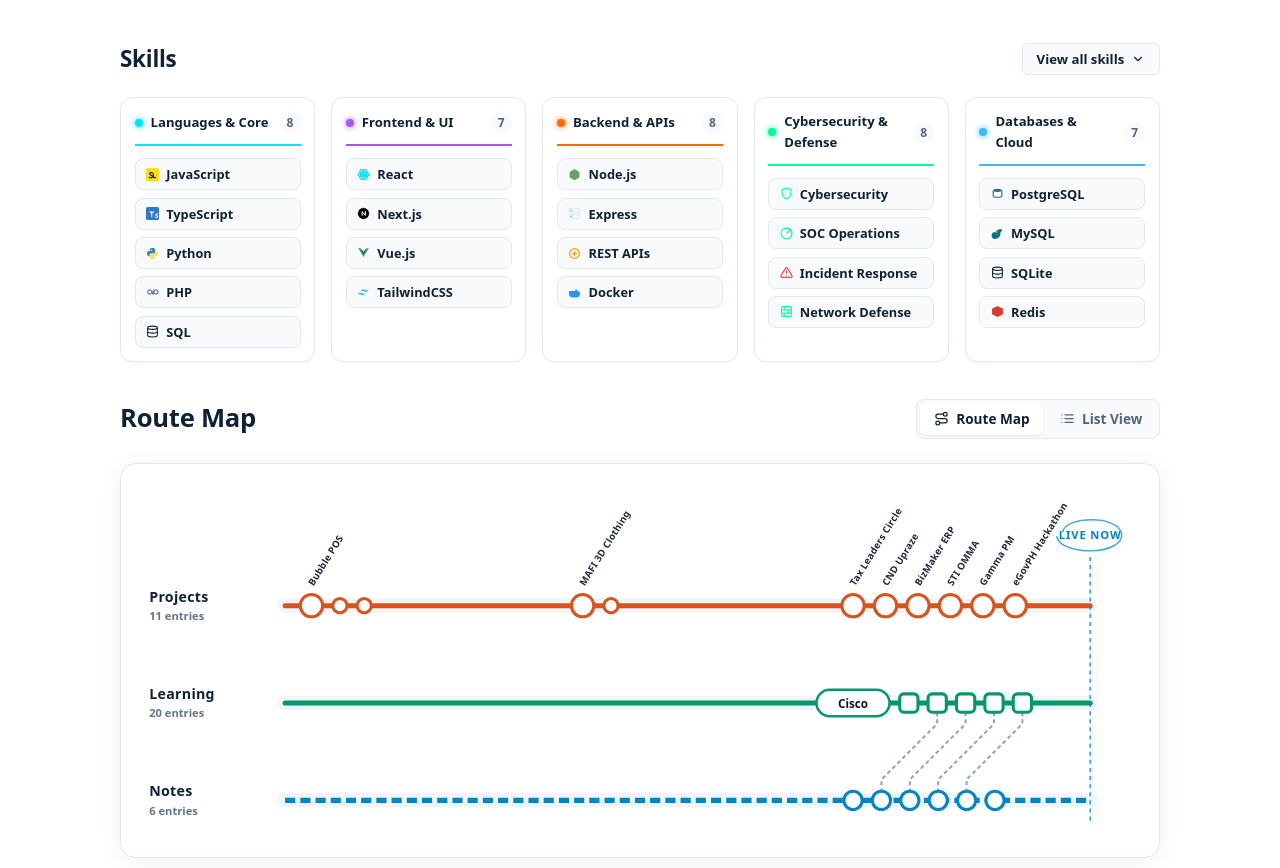
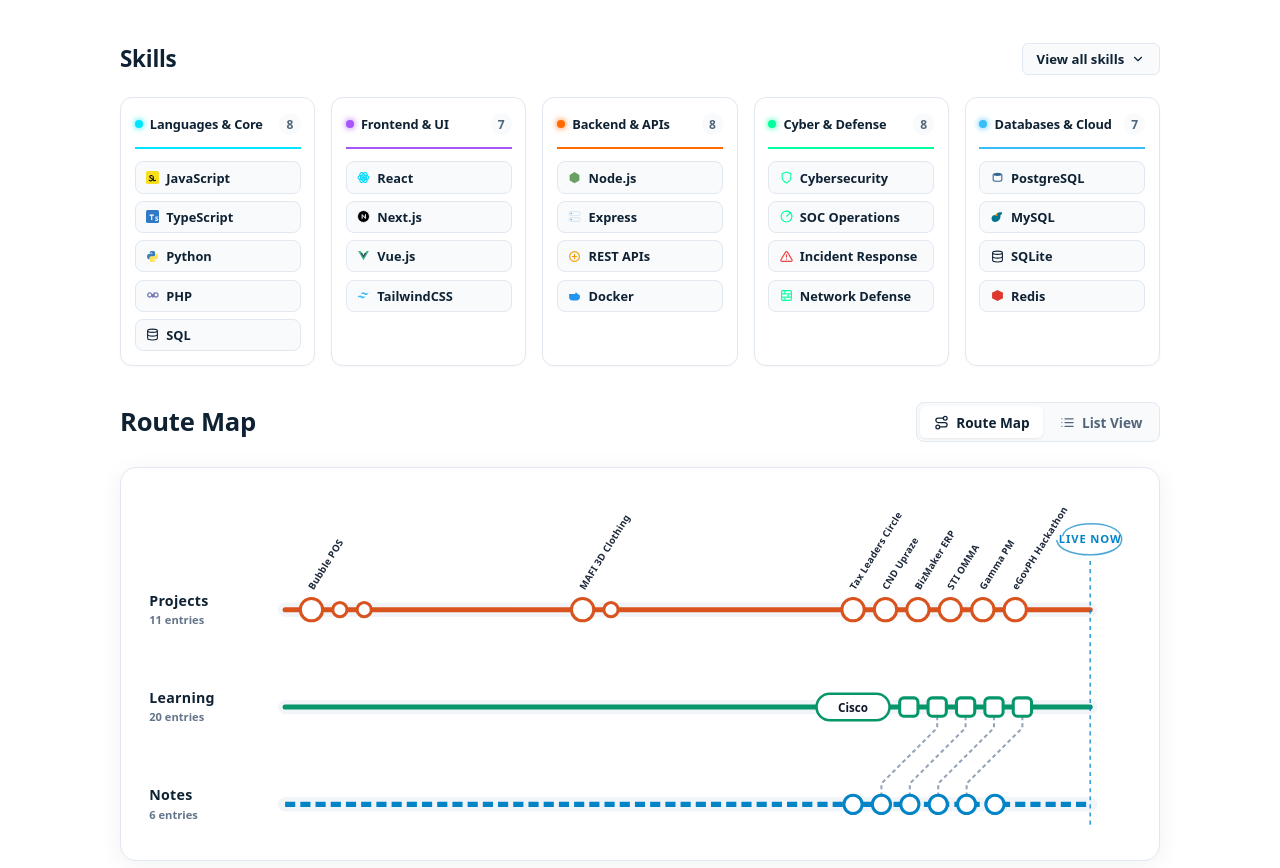
Before and after one commit to binssente-crypto/Bisente-Portfolio, an Astro site: page / in a window 1280 px wide. Shown: the part 1028-1896 px from the top of the page. Built offline with nearby package versions, Linux system fonts and the light colour scheme; Astro itself is replaced by a stand-in of ours; a web font is replaced by a local one.

Commit message:
style: align kanban category headers on a single horizontal baseline

```diff
--- a/src/components/RouteMap.astro
+++ b/src/components/RouteMap.astro
@@ -104,7 +104,7 @@ const skillCategories = [
     ],
   },
   {
-    name: 'Cybersecurity & Defense',
+    name: 'Cyber & Defense',
     color: '#00FF9D',
     skills: [
       { name: 'Cybersecurity', slug: 'cybersecurity', icon: 'shield', common: true },
@@ -923,10 +923,11 @@ const loop = `M${nowX - 27} 47C${nowX - 25} 32 ${nowX + 27} 30 ${nowX + 31} 49C$
 .kanban-column-header {
   display: flex;
   align-items: center;
-  gap: 0.5rem;
+  gap: 0.45rem;
   padding-bottom: 0.65rem;
   margin-bottom: 0.75rem;
   border-bottom: 2px solid var(--col-accent);
+  min-height: 38px;
 }
 
 .column-dot {
@@ -935,13 +936,16 @@ const loop = `M${nowX - 27} 47C${nowX - 25} 32 ${nowX + 27} 30 ${nowX + 31} 49C$
   border-radius: 50%;
   background: var(--col-accent);
   box-shadow: 0 0 6px var(--col-accent);
+  flex-shrink: 0;
 }
 
 .column-name {
-  font-size: 0.82rem;
+  font-size: 0.8rem;
   font-weight: 700;
   color: var(--ink);
   flex: 1;
+  white-space: nowrap;
+  letter-spacing: -0.01em;
 }
 
 .column-count {
@@ -951,6 +955,7 @@ const loop = `M${nowX - 27} 47C${nowX - 25} 32 ${nowX + 27} 30 ${nowX + 31} 49C$
   color: var(--ink-2);
   padding: 0.1rem 0.45rem;
   border-radius: 999px;
+  flex-shrink: 0;
 }
 
 .column-pills {
```
